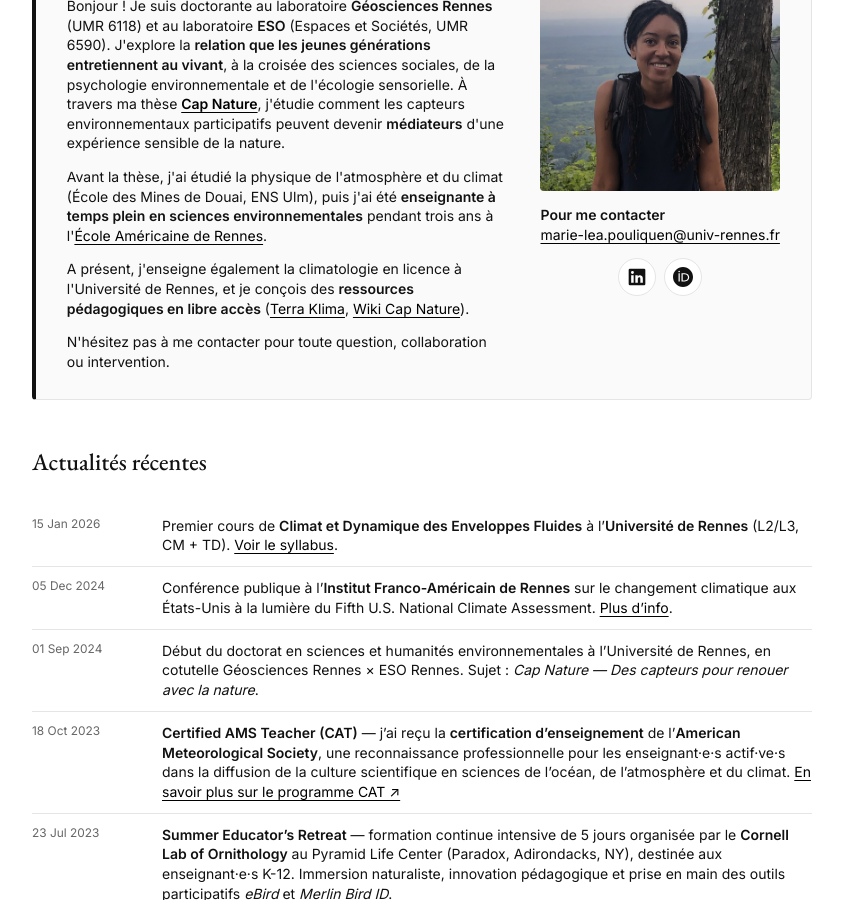
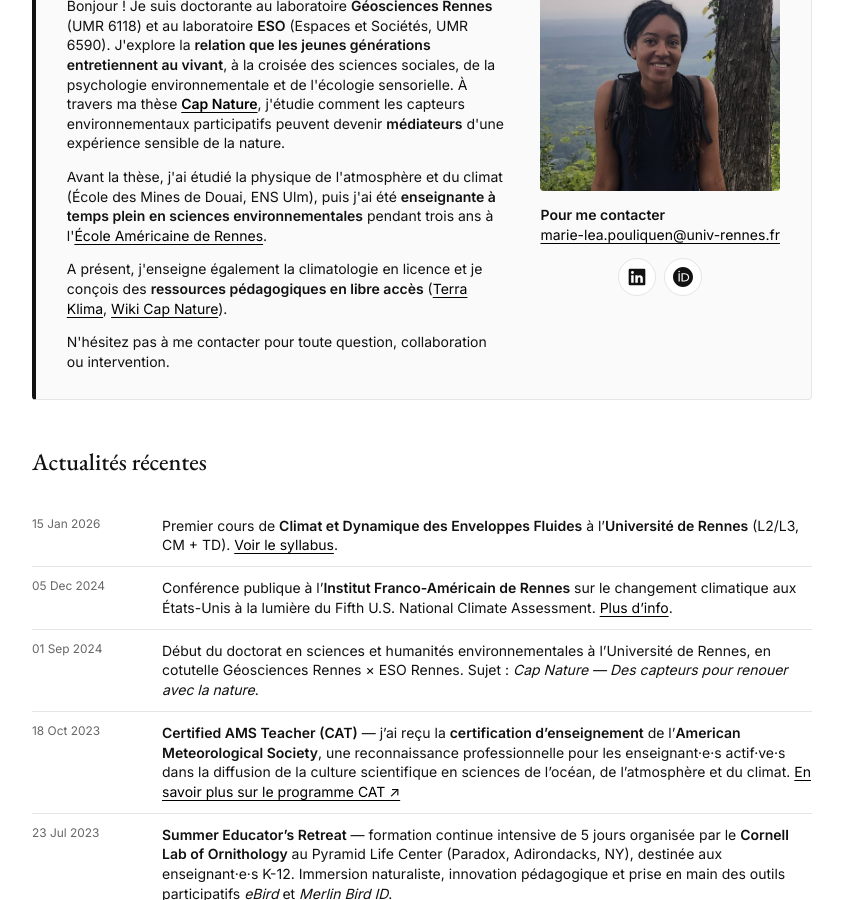
Before and after one commit to marieleapouliquen/marieleapouliquen.github.io, a Jekyll site: the page built from _pages/index.md, in a window 1280 px wide and 900 px high, scrolled down 305 px. Shown: the whole window, without its empty margins (218-1061 px from the left). Built offline with Jekyll 4.4.1, drawn with Linux system fonts in a browser that asks for light colours.

Commit message:
Update index.md

```diff
--- a/_pages/index.md
+++ b/_pages/index.md
@@ -18,7 +18,7 @@ description: Marie-Léa Pouliquen — doctorante
 
     <p>Avant la thèse, j'ai étudié la physique de l'atmosphère et du climat (École des Mines de Douai, ENS Ulm), puis j'ai été <strong>enseignante à temps plein en sciences environnementales</strong> pendant trois ans à l'<a href="{{ '/sya/' | relative_url }}">École Américaine de Rennes</a>.</p>
 
-    <p> A présent, j'enseigne également la climatologie en licence à l'Université de Rennes, et je conçois des <strong>ressources pédagogiques en libre accès</strong> (<a href="{{ '/terra-klima/' | relative_url }}">Terra Klima</a>, <a href="https://marieleapouliquen.github.io/wiki-cap-nature/">Wiki Cap Nature</a>).</p>
+    <p> A présent, j'enseigne également la climatologie en licence et je conçois des <strong>ressources pédagogiques en libre accès</strong> (<a href="{{ '/terra-klima/' | relative_url }}">Terra Klima</a>, <a href="https://marieleapouliquen.github.io/wiki-cap-nature/">Wiki Cap Nature</a>).</p>
 
     <p>N'hésitez pas à me contacter pour toute question, collaboration ou intervention.</p>
   </div>
```
